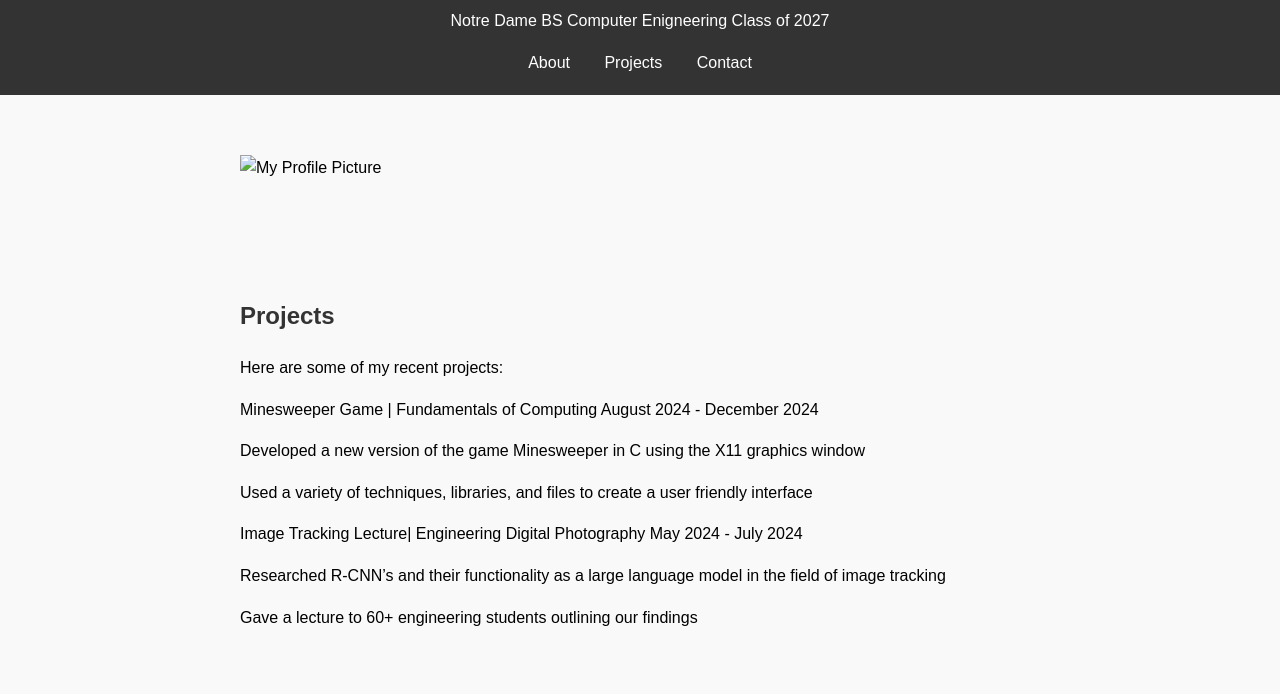
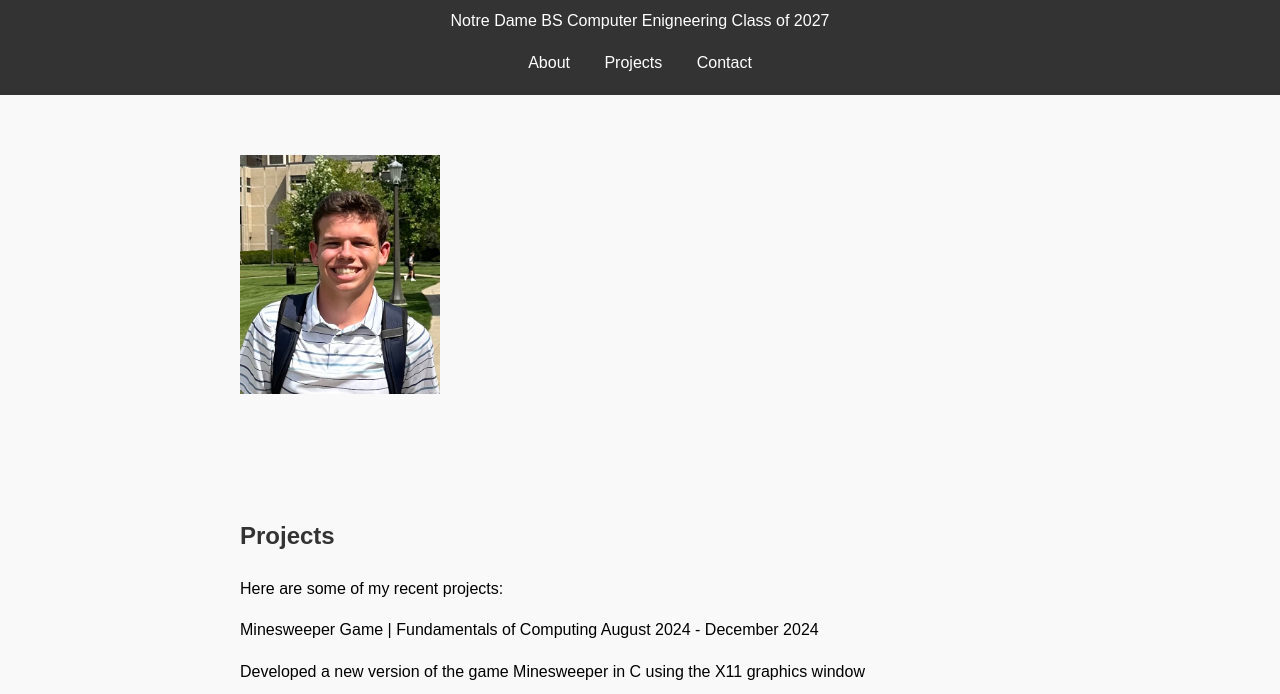
Before and after one commit to czech2/czech, a plain HTML site: page index.html in a window 1280 px wide. Shown: the part 106-800 px from the top of the page. Drawn offline with Linux system fonts and the light colour scheme.

Commit message:
Update index.html

```diff
--- a/index.html
+++ b/index.html
@@ -76,7 +76,7 @@
 
   <section id="about">
     <h2></h2>
-    <img src="profile.jpg" alt="My Profile Picture" width="200" />
+    <img src="profile.jpeg" alt="My Profile Picture" width="200" />
     <p> </p>
   </section>
 
```
